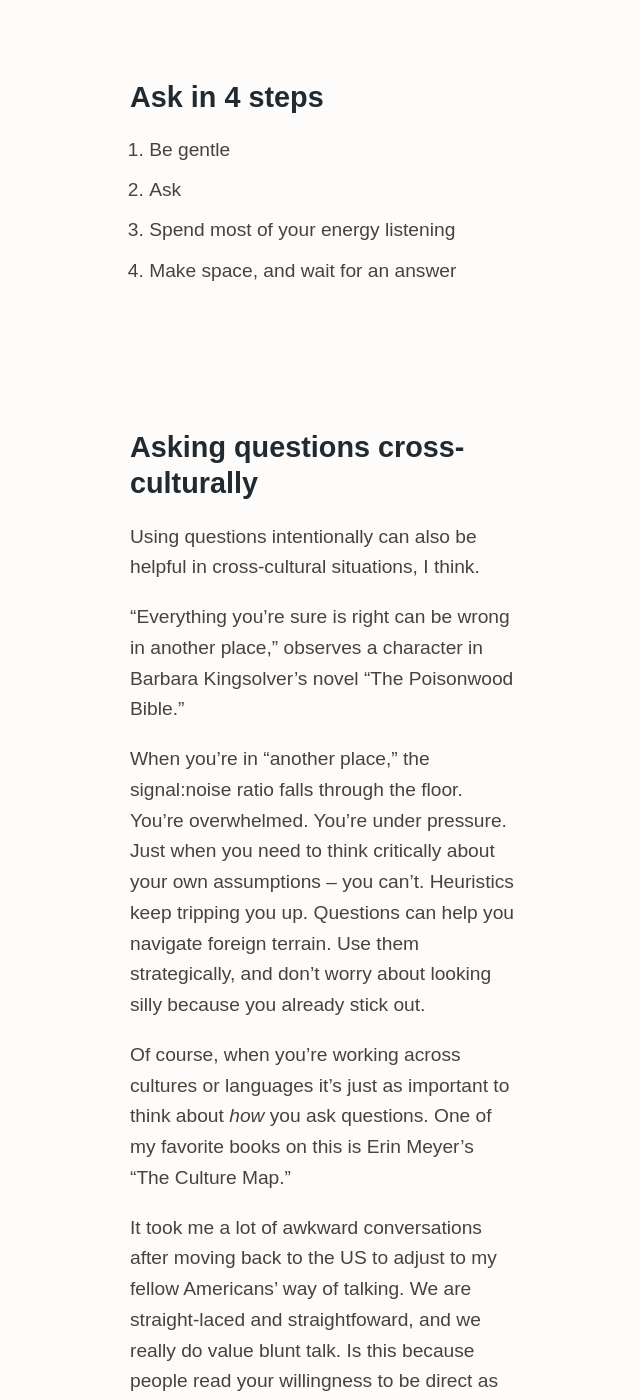
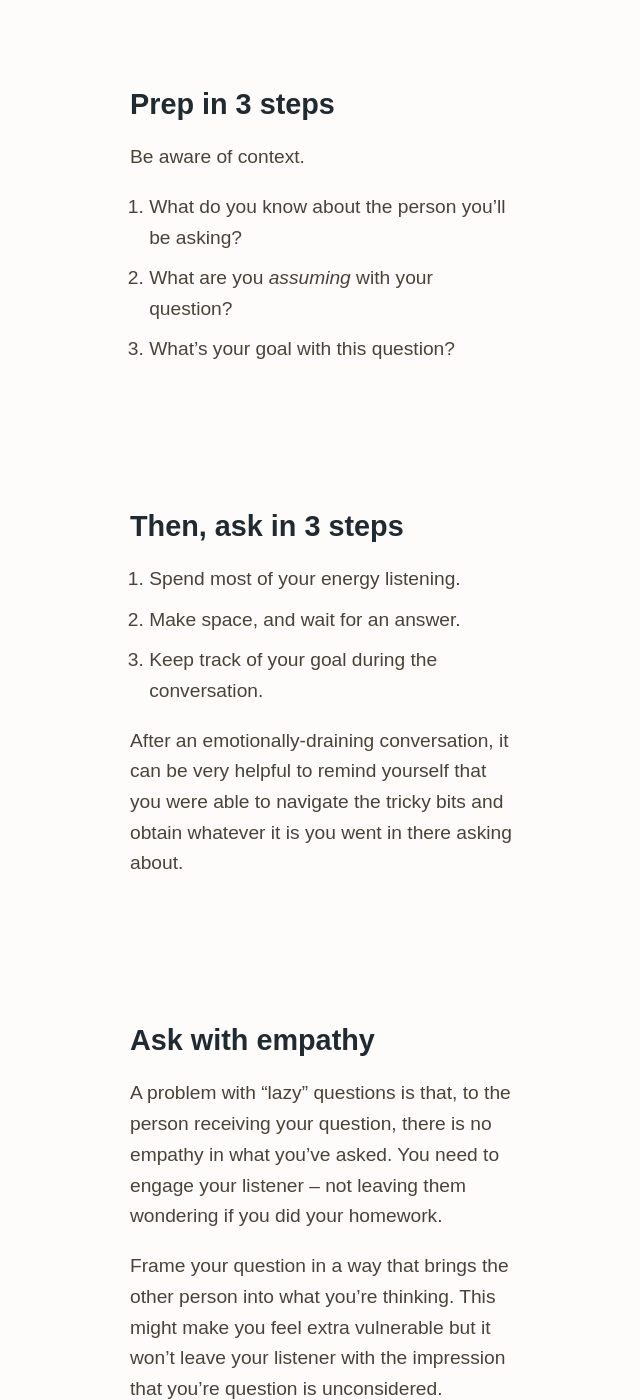
Before and after one commit to zachmccabe/zachmccabe.github.io, a Jekyll site: the page built from just-ask.md, in a window 1280 px wide and 1400 px high, scrolled down 1008 px. Shown: the whole window, without its empty margins (318-958 px from the left). Built offline with Jekyll 4.4.1, drawn with Linux system fonts in a browser that asks for light colours; some of the changed text lies outside the part shown.

Commit message:
Update just-ask.md
Rewrote the article. Split the content into 2 articles for readability. Second article is at: https://www.zachmccabe.com/ask-across-cultures.html

```diff
--- a/just-ask.md
+++ b/just-ask.md
@@ -2,21 +2,27 @@
 layout: kaoliang3_article
 title: Just ask
 date: 2019-04-01
+updated: 2020-03-07
 description: Maybe “dumb” questions aren’t so dumb after all?
-cta: You can ask me a question any time. <a href="mailto:hello@zachmccabe.com">hello@zachmccabe.com</a>
 
 ---
 
 
-I can admit that I'm embarrassed when I ask a dumb question. Aren't you?
 
-Sometimes I have to ask a dumb question. I just have to! And, surprisingly, I've learned that I get great answers when I do. These questions are more than an awkward necessity. They are also helpful tools you can use to unstick confusing conversations.
+Updated: {% include print_update.html %} • Notes on using questions to unstick confusing conversations.
 
-Maybe "dumb" questions aren't so dumb after all?
+Also see: [Asking questions across cultures.](https://www.zachmccabe.com/ask-across-cultures.html)
+
+
++ 3 strategies
++ Prep in 3 steps
++ Then, ask in 3 steps
++ Ask with Empathy
++ Ante up to ask
 
 
 
-## 3 reasons to ask
+## 3 strategies
 
 + Ask, don't assume: e.g., to avoid confusion right now
 + Ask differently: e.g., to make room for new info
@@ -24,23 +30,37 @@ Maybe "dumb" questions aren't so dumb after all?
 
 
 
-## Ask in 4 steps
 
-1. Be gentle
-2. Ask
-3. Spend most of your energy listening
-4. Make space, and wait for an answer
+## Prep in 3 steps
+
+Be aware of context.
+
+1. What do you know about the person you'll be asking?
+2. What are you *assuming* with your question?
+3. What's your goal with this question?
 
 
 
-## Asking questions cross-culturally
+## Then, ask in 3 steps
 
-Using questions intentionally can also be helpful in cross-cultural situations, I think.
+4. Spend most of your energy listening.
+5. Make space, and wait for an answer.
+6. Keep track of your goal during the conversation.
 
-"Everything you're sure is right can be wrong in another place," observes a character in Barbara Kingsolver's novel "The Poisonwood Bible."
+After an emotionally-draining conversation, it can be very helpful to remind yourself that you were able to navigate the tricky bits and obtain whatever it is you went in there asking about.
 
-When you're in "another place," the signal:noise ratio falls through the floor. You're overwhelmed. You're under pressure. Just when you need to think critically about your own assumptions – you can't. Heuristics keep tripping you up. Questions can help you navigate foreign terrain. Use them strategically, and don't worry about looking silly because you already stick out.
 
-Of course, when you're working across cultures or languages it's just as important to think about _how_ you ask questions. One of my favorite books on this is Erin Meyer's "The Culture Map."
 
-It took me a lot of awkward conversations after moving back to the US to adjust to my fellow Americans' way of talking. We are straight-laced and straightfoward, and we really do value blunt talk. Is this because people read your willingness to be direct as "confident," as "honest"? You tell me.
+## Ask with empathy
+
+A problem with "lazy" questions is that, to the person receiving your question, there is no empathy in what you've asked. You need to engage your listener – not leaving them wondering if you did your homework.
+
+Frame your question in a way that brings the other person into what you're thinking. This might make you feel extra vulnerable but it won't leave your listener with the impression that you're question is unconsidered.
+
+
+
+## Ante up to ask
+
+Yes, asking a "dumb" question feels awkward *right now*. It's worth the emotional risk because your question is a chance to get better info, to build rapport or – at the very least – a chance to suss out the person you're querying.
+
+A question can be a very useful tool for building trust. But, first, you'll have to ante up.
```
